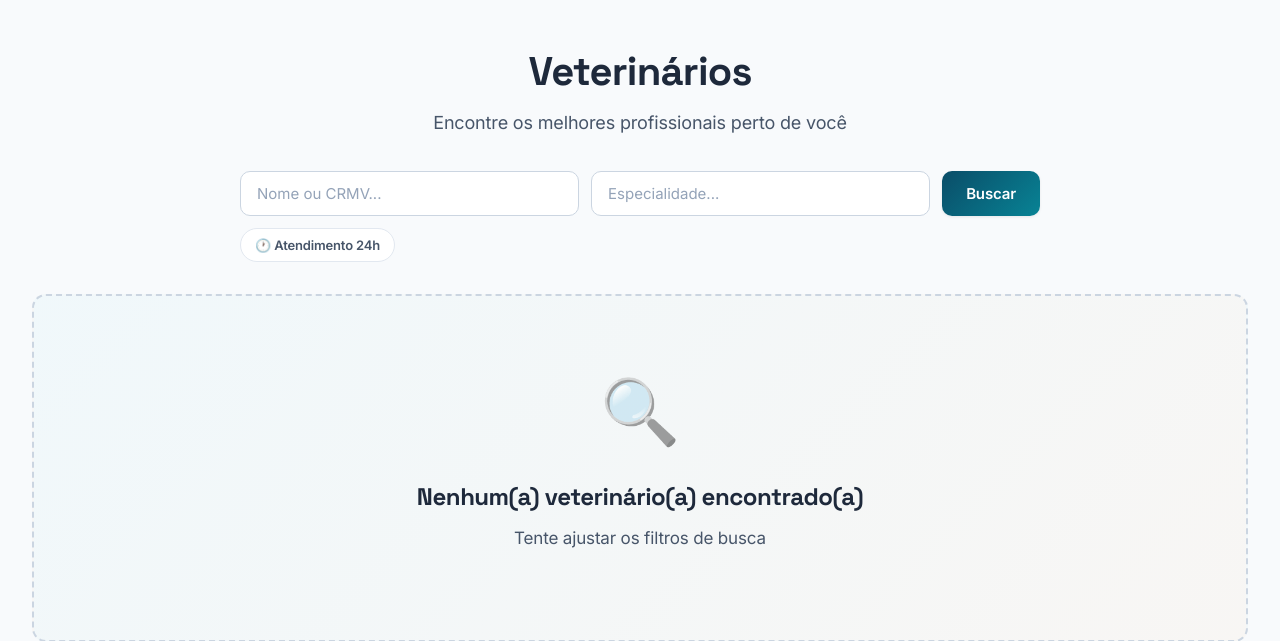
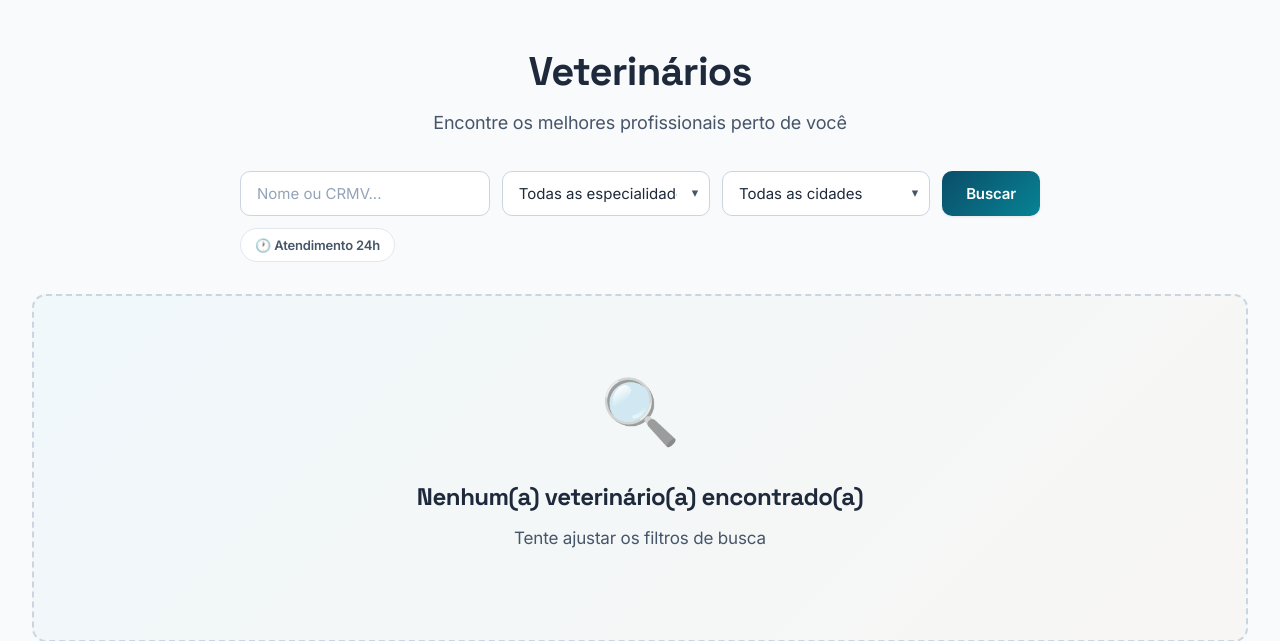
Before and after one commit to vetlandia/vetlandia, a Python web app: template app/templates/veterinarian/search.html in a window 1280 px wide. Shown: the part 73-714 px from the top of the page. Run offline with Jinja, Linux system fonts and the light colour scheme; the template is opened without the code that fills it, so the values that code supplies are empty.

Commit message:
Combos dinâmicos de especialidade/cidade nas buscas e correção dos botões de cadastro
- Busca de veterinários: especialidade e cidade viram <select> populados
  com valores reais dos vets aprovados (apenas quem existe no banco)
- Busca de clínicas: cidade vira <select> com pares Cidade/UF reais
- Parse de "Cidade/UF" no filtro para separar city e state corretamente
- Home: botões "Cadastrar como veterinário(a)" e "Cadastrar minha clínica"
  agora passam ?tipo=veterinarian e ?tipo=clinic respectivamente
- Cadastro: JS lê ?tipo= na URL e ativa a aba correta automaticamente

Co-Authored-By: Claude Sonnet 4.6 <noreply@anthropic.com>

```diff
--- a/app/templates/home-redesign.html
+++ b/app/templates/home-redesign.html
@@ -113,7 +113,7 @@
               <span class="empty-icon">🐾</span>
               <div class="empty-title">Nenhum(a) veterinário(a) cadastrado(a) ainda</div>
               <div class="empty-desc">Os primeiros profissionais aprovados aparecerão aqui.</div>
-              <a href="/cadastro" class="btn btn-primary">Cadastrar como veterinário(a)</a>
+              <a href="/cadastro?tipo=veterinarian" class="btn btn-primary">Cadastrar como veterinário(a)</a>
             </div>
           {% endif %}
         </div>
@@ -147,7 +147,7 @@
               <span class="empty-icon">🏥</span>
               <div class="empty-title">Nenhuma clínica cadastrada ainda</div>
               <div class="empty-desc">As primeiras clínicas aprovadas aparecerão aqui.</div>
-              <a href="/cadastro" class="btn btn-primary">Cadastrar minha clínica</a>
+              <a href="/cadastro?tipo=clinic" class="btn btn-primary">Cadastrar minha clínica</a>
             </div>
           {% endif %}
         </div>
--- a/app/templates/veterinarian/search.html
+++ b/app/templates/veterinarian/search.html
@@ -11,16 +11,33 @@
         </div>
 
         <div class="search-filters">
-            <form method="get" class="filter-form">
+            <form method="get" class="filter-form filter-form-4col">
                 <input type="text" name="query" class="form-input" placeholder="Nome ou CRMV..." value="{{ query or '' }}">
-                <input type="text" name="especialidade" class="form-input" placeholder="Especialidade..." value="{{ especialidade or '' }}">
+                <div class="sel-wrap">
+                    <select name="especialidade" class="form-input sel-input">
+                        <option value="">Todas as especialidades</option>
+                        {% for esp in especialidades_disponiveis %}
+                        <option value="{{ esp }}" {% if especialidade == esp %}selected{% endif %}>{{ esp }}</option>
+                        {% endfor %}
+                    </select>
+                    <span class="sel-arrow">▾</span>
+                </div>
+                <div class="sel-wrap">
+                    <select name="cidade" class="form-input sel-input">
+                        <option value="">Todas as cidades</option>
+                        {% for c in cidades_disponiveis %}
+                        <option value="{{ c }}" {% if cidade == c %}selected{% endif %}>{{ c }}</option>
+                        {% endfor %}
+                    </select>
+                    <span class="sel-arrow">▾</span>
+                </div>
                 <button type="submit" class="btn btn-primary">Buscar</button>
             </form>
             <div class="filter-chips" style="margin-top:12px">
                 {% if somente_24h == '1' %}
-                <a href="?{% if query %}query={{ query }}&{% endif %}{% if especialidade %}especialidade={{ especialidade }}{% endif %}" class="chip active">🕐 Atendimento 24h ✕</a>
+                <a href="?{% if query %}query={{ query }}&{% endif %}{% if especialidade %}especialidade={{ especialidade }}&{% endif %}{% if cidade %}cidade={{ cidade }}{% endif %}" class="chip active">🕐 Atendimento 24h ✕</a>
                 {% else %}
-                <a href="?{% if query %}query={{ query }}&{% endif %}{% if especialidade %}especialidade={{ especialidade }}&{% endif %}somente_24h=1" class="chip">🕐 Atendimento 24h</a>
+                <a href="?{% if query %}query={{ query }}&{% endif %}{% if especialidade %}especialidade={{ especialidade }}&{% endif %}{% if cidade %}cidade={{ cidade }}&{% endif %}somente_24h=1" class="chip">🕐 Atendimento 24h</a>
                 {% endif %}
             </div>
         </div>
@@ -118,6 +135,27 @@
     grid-template-columns: 1fr 1fr auto;
     gap: var(--space-3);
 }
+.filter-form-4col {
+    grid-template-columns: 1.2fr 1fr 1fr auto;
+}
+.sel-wrap {
+    position: relative;
+}
+.sel-input {
+    appearance: none;
+    -webkit-appearance: none;
+    padding-right: 2rem;
+    cursor: pointer;
+}
+.sel-arrow {
+    position: absolute;
+    right: 12px;
+    top: 50%;
+    transform: translateY(-50%);
+    pointer-events: none;
+    color: var(--text-secondary);
+    font-size: 0.8rem;
+}
 .filter-chips { display: flex; gap: 8px; flex-wrap: wrap; }
 .chip {
     display: inline-flex; align-items: center; gap: 6px;
```
Also changed, not shown: app/routers/pages.py (+47 -3 lines), app/templates/auth/cadastro.html (+9 -0 lines), app/templates/clinic/search.html (+27 -1 lines).
